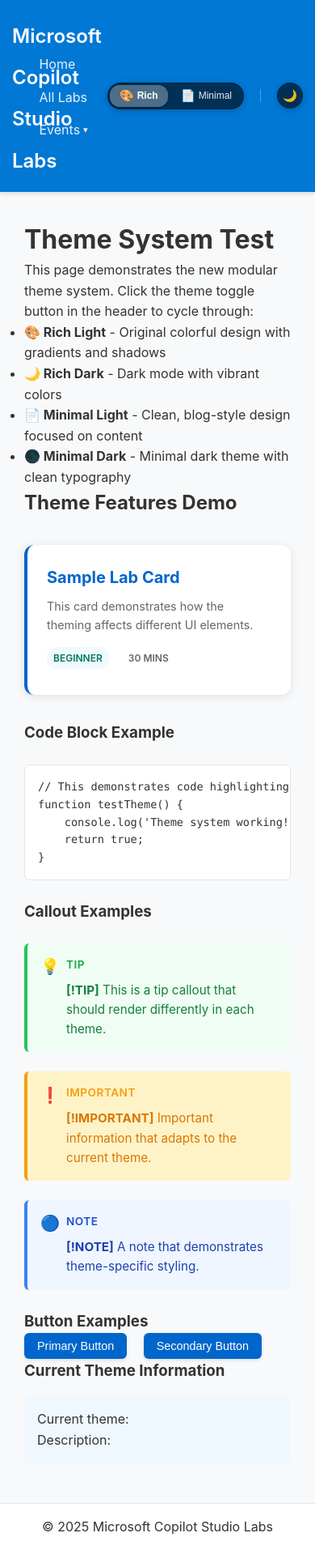
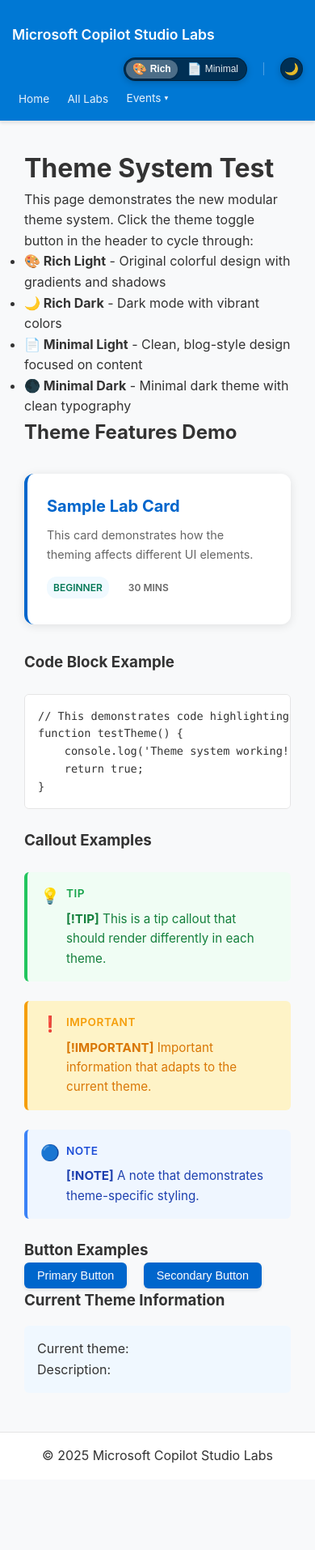
Before and after one commit to pratapladhani/mcs-labs, a Jekyll site: the page built from theme-test.md, in a window 390 px wide. Shown: the whole page at 81% size. Built offline with Jekyll 4.4.1, drawn with Linux system fonts in a browser that asks for light colours; after the commit the page ends 1827 px from its top, so only the background shows below that.

Commit message:
fix: Improve mobile header navigation layout to prevent squishing
Fixed mobile header layout issues on phone screens where navigation
elements were being squished together.

Changes:
- Changed header-content flex-wrap from 'nowrap' to 'wrap'
- Added flexbox ordering to ensure proper element placement
- Title (order 1) and theme controls (order 2) stay on first line
- Navigation (order 3) wraps to new line on small screens
- Added responsive font sizes and padding for mobile devices
- Optimized for both tablet (768px) and phone (480px) breakpoints
- Theme controls remain compact and functional on mobile

The navigation now properly wraps on mobile devices with:
- Title and theme controls on first line
- Full-width navigation on second line when needed
- Appropriate touch targets and spacing for mobile interaction
- Responsive font sizes for better readability on small screens

```diff
--- a/assets/css/style.css
+++ b/assets/css/style.css
@@ -117,16 +117,16 @@
     display: flex;
     justify-content: space-between;
     align-items: center;
-    flex-wrap: nowrap;
-    gap: 1rem;
+    flex-wrap: wrap;
+    gap: 0.75rem;
 }
 
 .site-header h1 {
-    flex-shrink: 1;
-    /* Allow title to shrink if needed */
-    min-width: 0;
-    /* Allow text truncation */
+    flex-shrink: 0;
+    /* Prevent title from shrinking on mobile */
     margin: 0;
+    order: 1;
+    /* Title always first */
 }
 
 .site-header nav {
@@ -136,14 +136,20 @@
     /* Allow nav to shrink */
     flex-wrap: wrap;
     /* Allow nav items to wrap within nav */
+    order: 3;
+    /* Nav on new line on mobile */
 }
 
 .header-actions {
     display: flex;
     align-items: center;
-    gap: 1rem;
+    gap: 0.75rem;
     flex-shrink: 0;
     /* Prevent shrinking - theme controls should stay visible */
+    order: 2;
+    /* Theme controls stay on first line */
+    margin-left: auto;
+    /* Push to right side */
 }
 
 .site-header h1 a {
@@ -3751,3 +3757,88 @@
         gap: 0.5rem;
     }
 }
+
+/* ============================================================================
+   MOBILE HEADER RESPONSIVE STYLES
+   Optimized navigation layout for phone screens
+   ============================================================================ */
+@media (max-width: 768px) {
+    .site-header {
+        padding: 0.75rem 0;
+    }
+
+    .header-content {
+        gap: 0.5rem;
+    }
+
+    /* Title takes full width on very small screens */
+    .site-header h1 {
+        flex: 0 0 auto;
+        min-width: 120px;
+    }
+
+    .site-header h1 a {
+        font-size: 1.25rem;
+    }
+
+    /* Navigation takes full width on new line */
+    .site-header nav {
+        width: 100%;
+        order: 3;
+        justify-content: flex-start;
+        gap: 0.4rem;
+    }
+
+    .site-header nav a,
+    .events-dropdown-btn {
+        font-size: 0.9rem;
+        padding: 0.3rem 0.6rem;
+    }
+
+    /* Theme controls stay compact on first line */
+    .header-actions {
+        order: 2;
+        gap: 0.5rem;
+    }
+
+    /* Smaller theme control buttons on mobile */
+    .theme-style-btn {
+        padding: 5px 10px;
+        font-size: 0.75rem;
+    }
+
+    .theme-icon {
+        font-size: 1rem;
+    }
+
+    .theme-label {
+        font-size: 0.75rem;
+    }
+
+    .light-dark-toggle {
+        width: 32px;
+        height: 32px;
+    }
+}
+
+/* Extra small phones - further optimize */
+@media (max-width: 480px) {
+    .site-header h1 a {
+        font-size: 1.1rem;
+    }
+
+    .site-header nav a,
+    .events-dropdown-btn {
+        font-size: 0.85rem;
+        padding: 0.25rem 0.5rem;
+    }
+
+    .theme-style-btn {
+        padding: 4px 8px;
+    }
+
+    .light-dark-toggle {
+        width: 28px;
+        height: 28px;
+    }
+}
```
